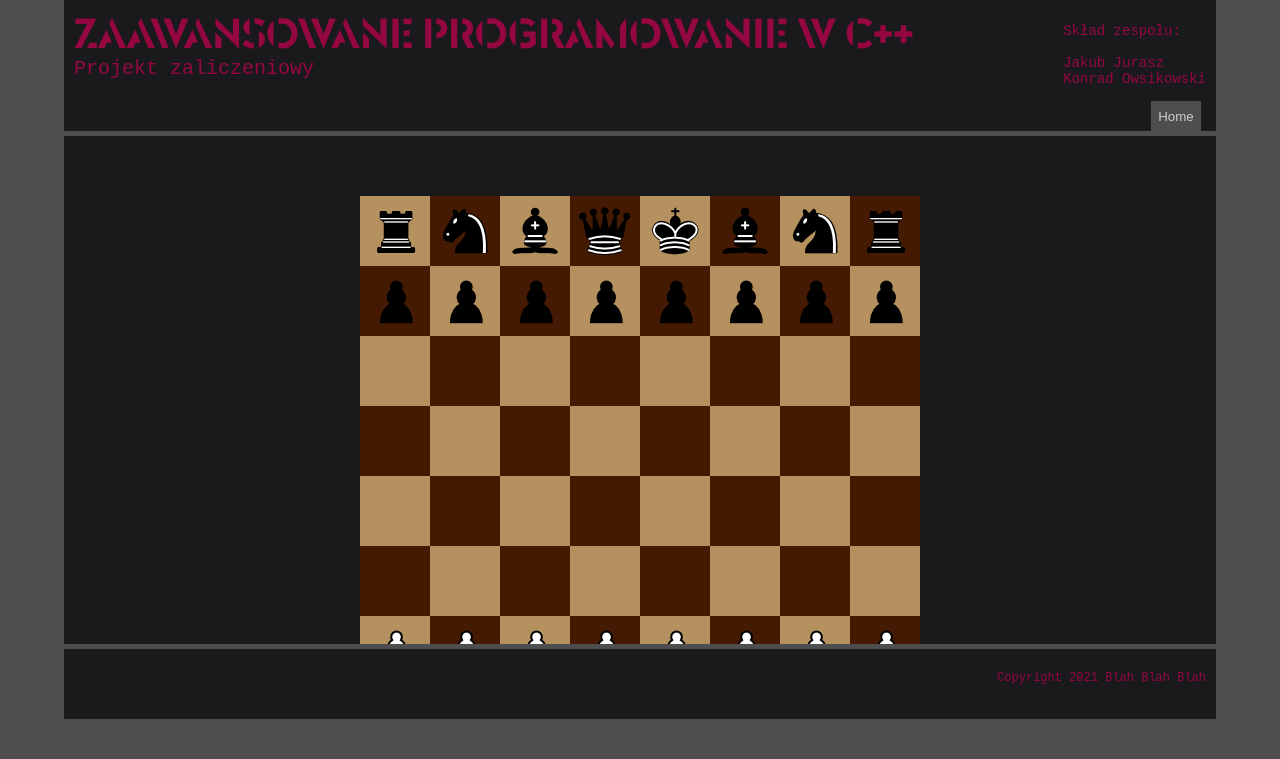
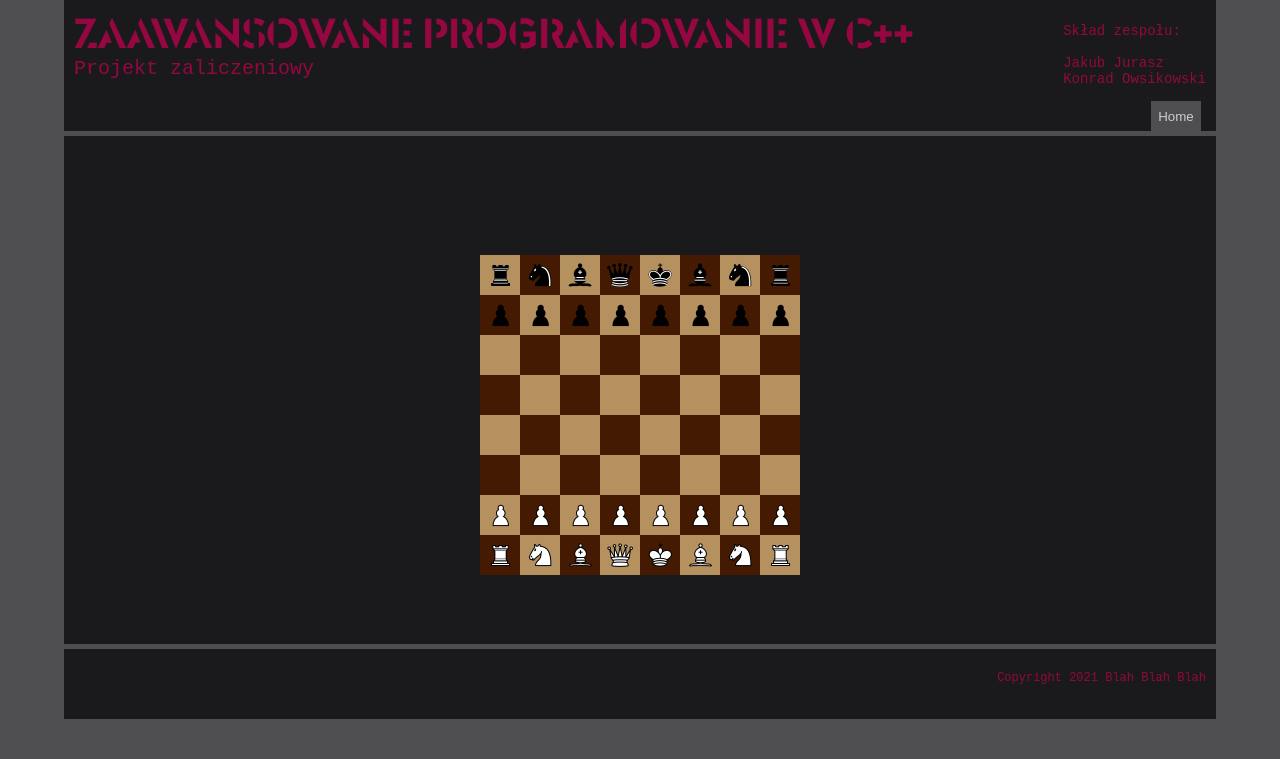
Before and after one commit to Shelvi96/ZPR_chess, a Flask app: page /app in a window 1280 px wide. Shown: the part 41-800 px from the top of the page. Run offline with Flask 2, Linux system fonts and the light colour scheme.

Commit message:
Fixed board overflow

```diff
--- a/chess_webapp/static/css/app.css
+++ b/chess_webapp/static/css/app.css
@@ -9,13 +9,53 @@
 }
 
 .chess_board {
-    width: 560px;
     display: grid;
     grid-gap: 0;
     grid-template-columns: repeat(8, 70px);
     grid-template-rows: repeat(8, 70px);
     grid-auto-flow: row;
 }
+@media only screen and (max-height: 1000px)  {
+    .chess_board {
+        grid-template-columns: repeat(8, 60px);
+        grid-template-rows: repeat(8, 60px);
+    }
+    .chess_board > div > img {
+        height: 50px;
+        width: 50px;
+    }
+}
+@media only screen and (max-height: 900px)  {
+    .chess_board {
+        grid-template-columns: repeat(8, 50px);
+        grid-template-rows: repeat(8, 50px);
+    }
+    .chess_board > div > img {
+        height: 40px;
+        width: 40px;
+    }
+}
+@media only screen and (max-height: 800px)  {
+    .chess_board {
+        grid-template-columns: repeat(8, 40px);
+        grid-template-rows: repeat(8, 40px);
+    }
+    .chess_board > div > img {
+        height: 30px;
+        width: 30px;
+    }
+}
+@media only screen and (max-height: 700px)  {
+    .chess_board {
+        grid-template-columns: repeat(8, 30px);
+        grid-template-rows: repeat(8, 30px);
+    }
+    .chess_board > div > img {
+        height: 20px;
+        width: 20px;
+    }
+}
+
 .chess_info > div {
     display: block;
     margin: auto;
```
